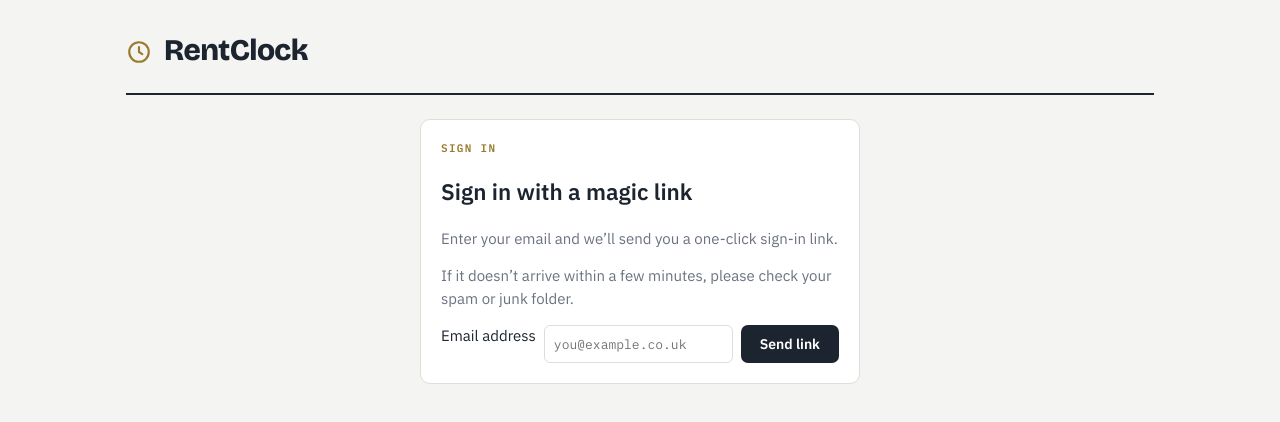
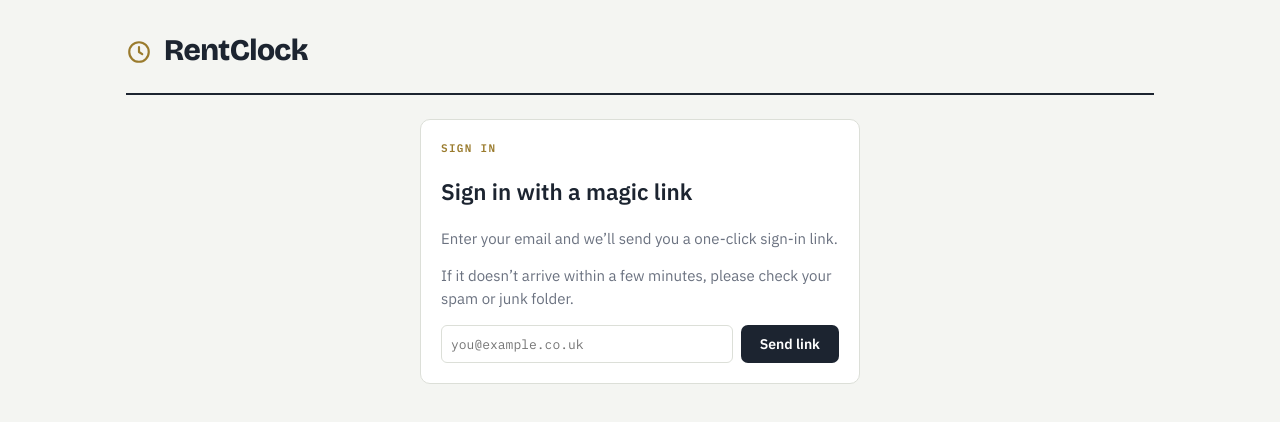
Before and after one commit to baroli77/RentClock, a Next.js app: page /login in a window 1280 px wide. Shown: the top 422 px of the page. Built offline with nearby package versions, Linux system fonts and the light colour scheme; no server answers.

Commit message:
Improve accessibility and EICR form styling

```diff
--- a/app/globals.css
+++ b/app/globals.css
@@ -32,6 +32,19 @@ html, body { margin: 0; padding: 0; background: var(--paper); }
 }
 
 .mono { font-family: 'IBM Plex Mono', ui-monospace, monospace; }
+.sr-only {
+  position: absolute;
+  width: 1px;
+  height: 1px;
+  padding: 0;
+  margin: -1px;
+  overflow: hidden;
+  clip: rect(0, 0, 0, 0);
+  white-space: nowrap;
+  border: 0;
+}
+.date-override { display: block; margin-top: 8px; }
+.date-override input { margin-top: 3px; }
 
 .masthead {
   padding: 28px 0 20px;
```
